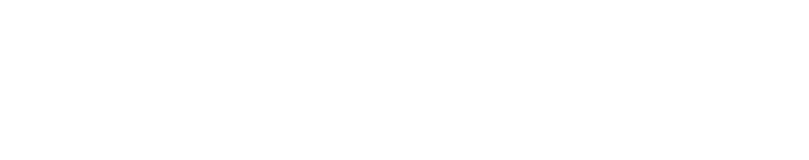
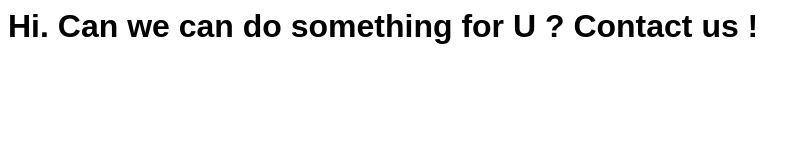
Before and after one commit to chatforu/chatforu.github.io, a plain HTML site: page index.html in a window 1280 px wide. Shown: the whole page, without its empty margins (0-809 px from the left). Drawn offline with Linux system fonts and the light colour scheme.

Commit message:
Update index.html

```diff
--- a/index.html
+++ b/index.html
@@ -1,3 +1,11 @@
+<h1>
+Hi. Can we can do something for U ? Contact us !
+</h1>
+<style>
+* {
+  font-family: Sans-Serif;
+}
+</style>
 <!--Start of Tawk.to Script-->
 <script type="text/javascript">
 var Tawk_API=Tawk_API||{}, Tawk_LoadStart=new Date();
```
